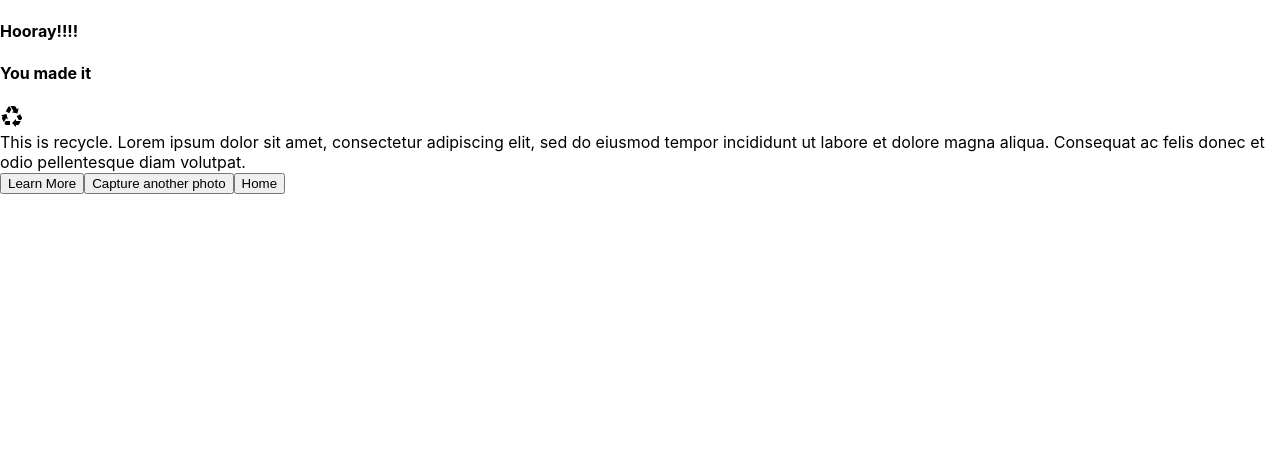
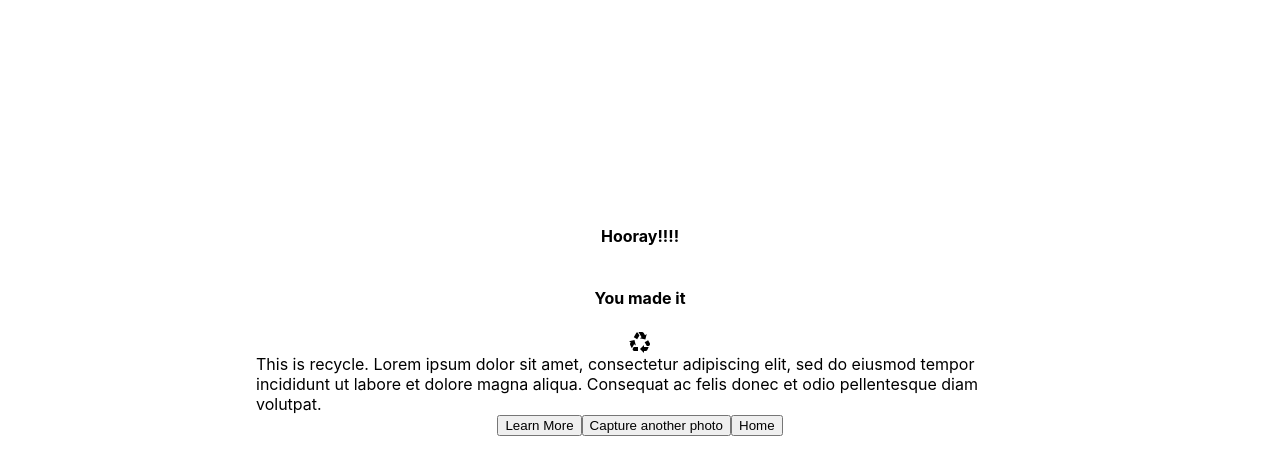
Before and after one commit to codeforsanjose/litter.ai, a React (Create React App) app: page /recycle in a window 1280 px wide. Shown: the top 474 px of the page. Built offline with nearby package versions, Linux system fonts and the light colour scheme.

Commit message:
Changed body to display-flex to center components

```diff
--- a/src/App.css
+++ b/src/App.css
@@ -1,3 +1,8 @@
+body {
+  display: flex;
+  justify-content: center;
+}
+
 .App {
   text-align: center;
   display: flex;
--- /dev/null
+++ b/src/CategoryDescription.css
@@ -0,0 +1,16 @@
+:root {
+  --main-green: #076B49;
+  --sec-green: #74CC67;
+  --white: #FFF;
+  --lb-gray: #E0E9E6;
+}
+
+.category-container {
+  height: 80vh;
+  width: 100vw;
+  max-width: 768px;
+  display: flex;
+  flex-direction: column;
+  align-items: center;
+  justify-content: center;
+}
--- a/src/Components/CategoryDescription.js
+++ b/src/Components/CategoryDescription.js
@@ -1,19 +1,22 @@
 import React, { useState } from 'react';
 import { Link } from 'react-router-dom';
 import RecyclingIcon from '@mui/icons-material/Recycling';
+import '../CategoryDescription.css'
 
 export default function CategoryDescription ({ type }) {
 
   return (
-    <div>
+    <div className="category-container">
       <h4>Hooray!!!!</h4>
       <h4>You made it</h4>
       {/* <img src={category.icon} alt={category.alt} /> */}
-      <RecyclingIcon />
+      <RecyclingIcon className="category-icon" />
       <div>{type.description}</div>
-      <button>Learn More</button>
-      <Link to="/capture"><button>Capture another photo</button></Link>
-      <Link to="/"><button>Home</button></Link>
+      <div>
+        <button>Learn More</button>
+        <Link to="/capture"><button>Capture another photo</button></Link>
+        <Link to="/"><button className="button-home">Home</button></Link>
+      </div>
     </div>
   );
 };
```
